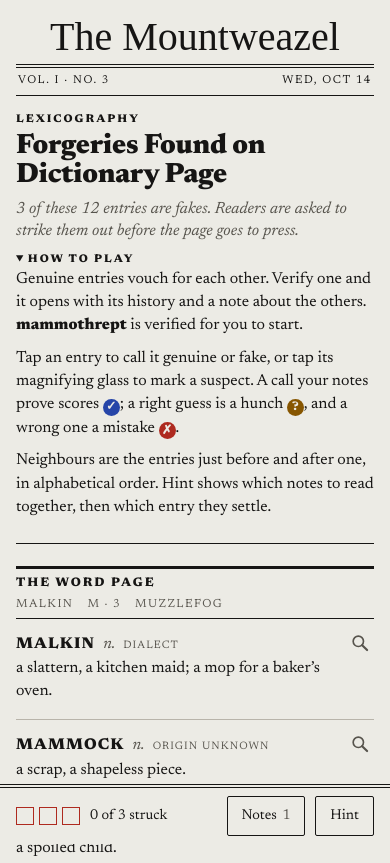
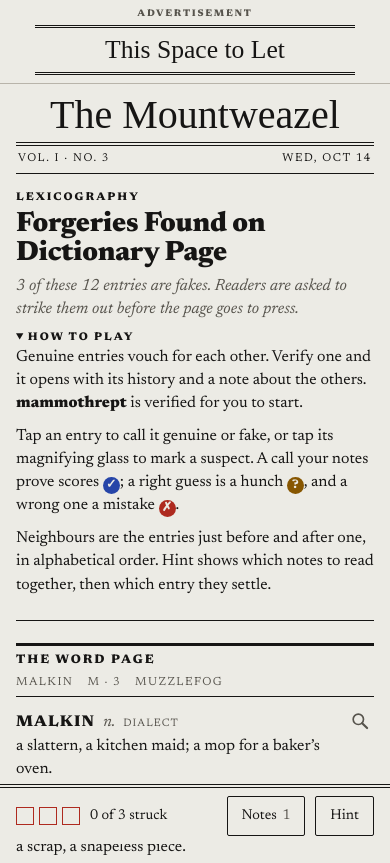
Before and after one commit to funklunsford/mountweazel, a website: page index.html in a window 390 px wide. Shown: the top 863 px of the page. Drawn offline with Linux system fonts and the light colour scheme; a web font is replaced by a local one.

Commit message:
Add a banner for ads across the top of the page
A labelled advertisement slot sits above the masthead, ruled off from the
paper. It is a standard banner size, reserved so the page doesn't jump
when an ad loads: 728 x 90 on screens 760px wide or more, and 320 x 50 on
phones, where it runs edge to edge so it fits a 320px screen. Until an ad
network's unit goes in #ad-top, a house notice keeps the space: "This
Space to Let". The README says where the ad code goes.

Co-Authored-By: Claude Opus 5.5 <noreply@anthropic.com>

```diff
--- a/index.html
+++ b/index.html
@@ -71,6 +71,24 @@
 [hidden] { display: none !important; }
 body { background: var(--newsprint); color: var(--ink); font-family: var(--face-text); font-size: 17px; line-height: 1.45; -webkit-text-size-adjust: 100%; }
 .paper { max-width: 1200px; margin-inline: auto; padding-inline: 16px; padding-block: 16px 80px; }
+
+/* The advertisement across the top: a standard banner slot (728 × 90 on wide screens, 320 × 50 on
+   phones), labelled and ruled off above the masthead so it never reads as part of the paper. An ad
+   network's unit goes in #ad-top; until one does, a house notice keeps the space. */
+.ad-top { display: grid; justify-items: center; gap: 4px; margin-bottom: 14px; padding-bottom: 10px; border-bottom: 1px solid var(--rule); }
+.ad-label { font-size: .6rem; font-weight: 800; letter-spacing: .18em; text-transform: uppercase; color: var(--ink-2); }
+.ad-slot { display: grid; place-items: center; box-sizing: border-box; width: 100%; max-width: 728px; height: 90px; overflow: hidden; }
+.ad-house { display: grid; place-items: center; align-content: center; gap: 2px; box-sizing: border-box; width: 100%; height: 100%; margin: 0; border: 3px double var(--ink); text-align: center; }
+.ad-house-head { font-family: var(--face-name); font-size: 2.1rem; line-height: 1; }
+.ad-house-sub { font-size: .66rem; font-weight: 800; letter-spacing: .16em; text-transform: uppercase; color: var(--ink-2); }
+/* Phones: the banner runs edge to edge, so a 320-wide unit fits even a 320px screen. */
+@media (max-width: 759px) {
+  .ad-top { gap: 3px; margin: -8px -16px 10px; padding: 0 0 8px; }
+  .ad-slot { max-width: 320px; height: 50px; }
+  .ad-house { border-width: 3px 0; }
+  .ad-house-head { font-size: 1.6rem; }
+  .ad-house-sub { display: none; }
+}
 
 /* Masthead: ears either side of the nameplate, then the folio line. */
 .masthead { display: grid; grid-template-columns: 1fr auto 1fr; align-items: center; gap: 10px 18px; }
@@ -260,6 +278,13 @@ body { background: var(--newsprint); color: var(--ink); font-family: var(--face-
 </head>
 <body>
 <div class="paper">
+  <aside class="ad-top" aria-label="Advertisement">
+    <span class="ad-label" aria-hidden="true">Advertisement</span>
+    <div class="ad-slot" id="ad-top">
+      <!-- An ad network's banner unit replaces this house notice. -->
+      <p class="ad-house"><span class="ad-house-head">This Space to Let</span><span class="ad-house-sub">Advertise in the Mountweazel</span></p>
+    </div>
+  </aside>
   <header class="masthead">
     <div class="ear ear-left">
       <span class="ear-kicker">Today’s page</span>
```
Also changed, not shown: README.md.
